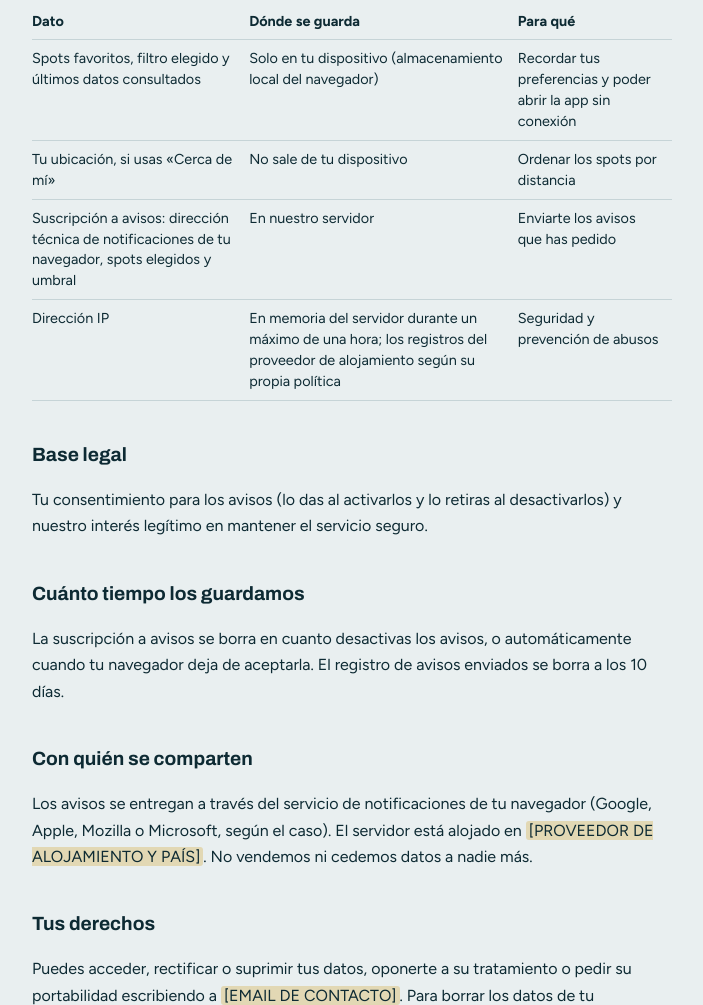
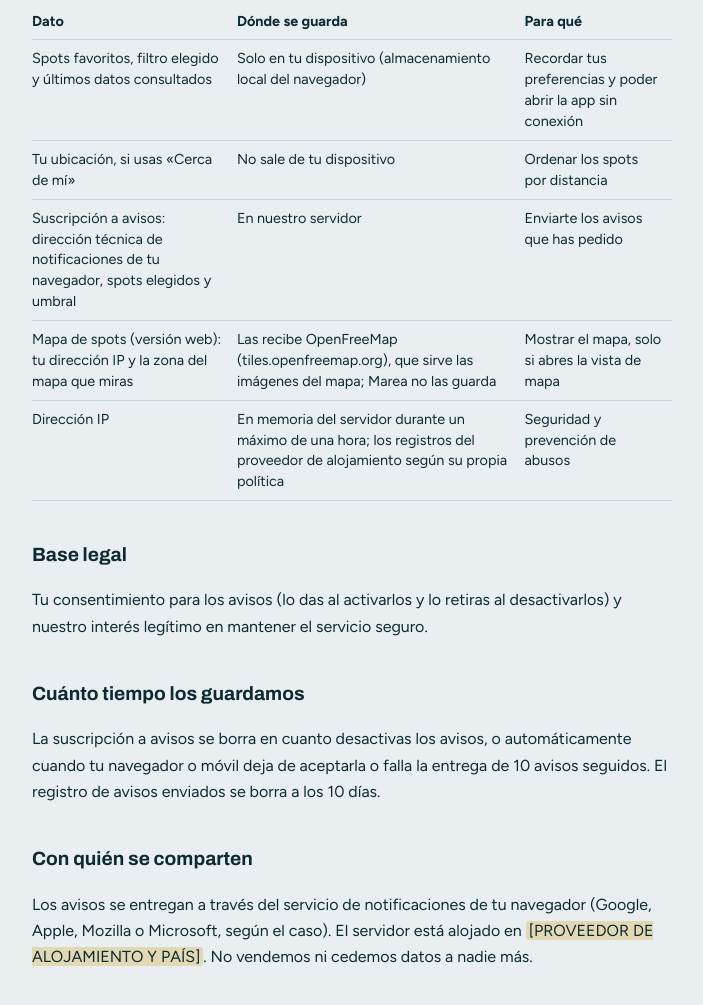
Before and after one commit to olopezr/marea, a website: page public/legal/privacidad.html in a window 1280 px wide. Shown: the part 466-1471 px from the top of the page, without its empty margins (288-991 px from the left). Drawn offline with Linux system fonts and the light colour scheme.

Commit message:
docs(legal): mencionar los tiles del mapa y la baja por fallos de entrega

```diff
--- a/public/legal/privacidad.html
+++ b/public/legal/privacidad.html
@@ -60,6 +60,13 @@
             <td>Enviarte los avisos que has pedido</td>
           </tr>
           <tr>
+            <td>Mapa de spots (versión web): tu dirección IP y la zona del mapa que miras</td>
+            <td>
+              Las recibe OpenFreeMap (tiles.openfreemap.org), que sirve las imágenes del mapa; Marea no las guarda
+            </td>
+            <td>Mostrar el mapa, solo si abres la vista de mapa</td>
+          </tr>
+          <tr>
             <td>Dirección IP</td>
             <td>
               En memoria del servidor durante un máximo de una hora; los registros del proveedor de alojamiento según su
@@ -78,8 +85,9 @@
 
       <h2>Cuánto tiempo los guardamos</h2>
       <p>
-        La suscripción a avisos se borra en cuanto desactivas los avisos, o automáticamente cuando tu navegador deja de
-        aceptarla. El registro de avisos enviados se borra a los 10 días.
+        La suscripción a avisos se borra en cuanto desactivas los avisos, o automáticamente cuando tu navegador o móvil
+        deja de aceptarla o falla la entrega de 10 avisos seguidos. El registro de avisos enviados se borra a los 10
+        días.
       </p>
 
       <h2>Con quién se comparten</h2>
```
